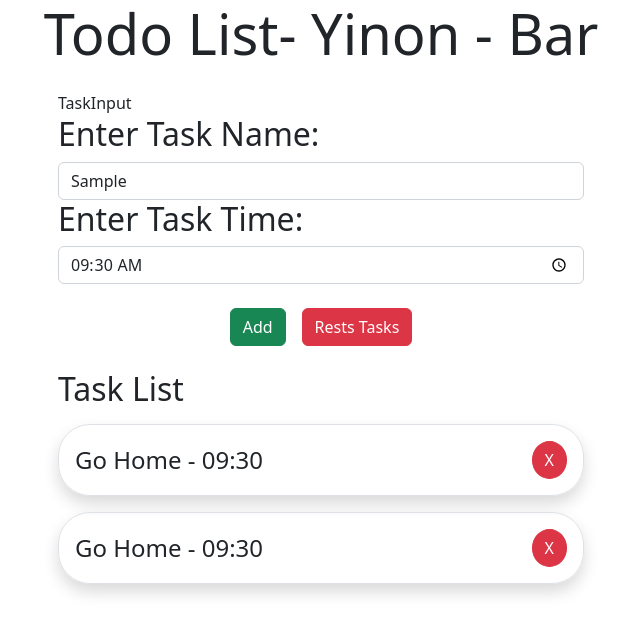
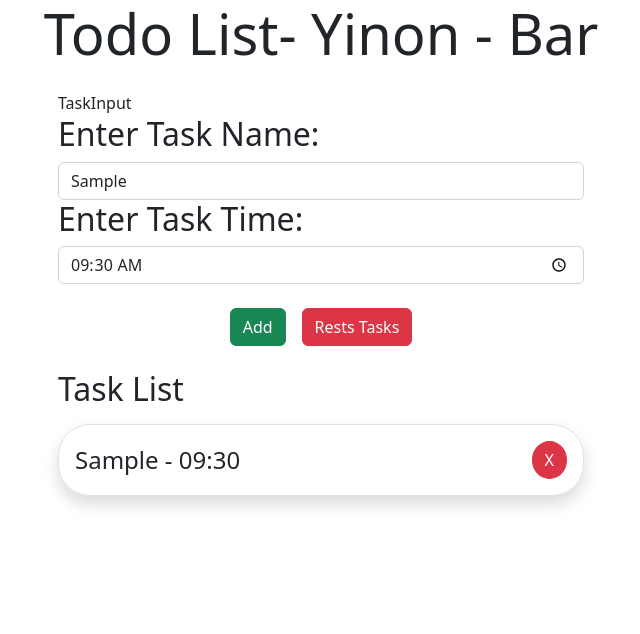
Before and after one commit to Yinon-bar/react-todo-list-old, a React (Create React App) app: page / in a window 1280 px wide. Both pictures are taken after typing "Sample" into the empty fields and a click on the button "Add". Shown: the top 634 px of the page, without its empty margins (319-959 px from the left). Built offline with nearby package versions, Linux system fonts and the light colour scheme.

Commit message:
clean-slate

```diff
--- a/src/Components/AppTodo.js
+++ b/src/Components/AppTodo.js
@@ -9,12 +9,16 @@ function AppTodo() {
     setTaskArr([...tasksArr, itemTask]);
   };
 
+  const removeAllTasks = () => {
+    setTaskArr([]);
+  };
+
   return (
     <div className="container">
       <h1 className="display-4 text-center">Todo List- Yinon - Bar</h1>
       <div className="col-lg-6 p-3 mx-auto">
-        <TaskInput addData={addTask} />
-        <TaskList />
+        <TaskInput removeAllTasks={removeAllTasks} addData={addTask} />
+        <TaskList tasksArr={tasksArr} />
       </div>
     </div>
   );
--- a/src/Components/TaskInput.js
+++ b/src/Components/TaskInput.js
@@ -33,7 +33,9 @@ function TaskInput(props) {
         <button onClick={onAddTask} className="btn btn-success me-3">
           Add
         </button>
-        <button className="btn btn-danger">Rests Tasks</button>
+        <button onClick={props.removeAllTasks} className="btn btn-danger">
+          Rests Tasks
+        </button>
       </div>
     </div>
   );
--- a/src/Components/TaskItem.js
+++ b/src/Components/TaskItem.js
@@ -1,7 +1,9 @@
-function TaskItem() {
+function TaskItem(props) {
   return (
     <div className="mt-3 shadow p-3 rounded rounded-5 d-flex justify-content-between border align-items-center">
-      <h4 className="m-0">Go Home - 09:30</h4>
+      <h4 className="m-0">
+        {props.taskObj.name} - {props.taskObj.time}
+      </h4>
       <button className="btn btn-danger rounded-circle">X</button>
     </div>
   );
--- a/src/Components/TaskList.js
+++ b/src/Components/TaskList.js
@@ -1,11 +1,14 @@
 import TaskItem from "./TaskItem";
 
-function TaskList() {
+function TaskList(props) {
   return (
     <div>
       <h2>Task List</h2>
-      <TaskItem />
-      <TaskItem />
+      {/* <TaskItem /> */}
+      {console.log(props.tasksArr)}
+      {props.tasksArr.map((taskObj) => (
+        <TaskItem key={taskObj.id} taskObj={taskObj} />
+      ))}
     </div>
   );
 }
```
